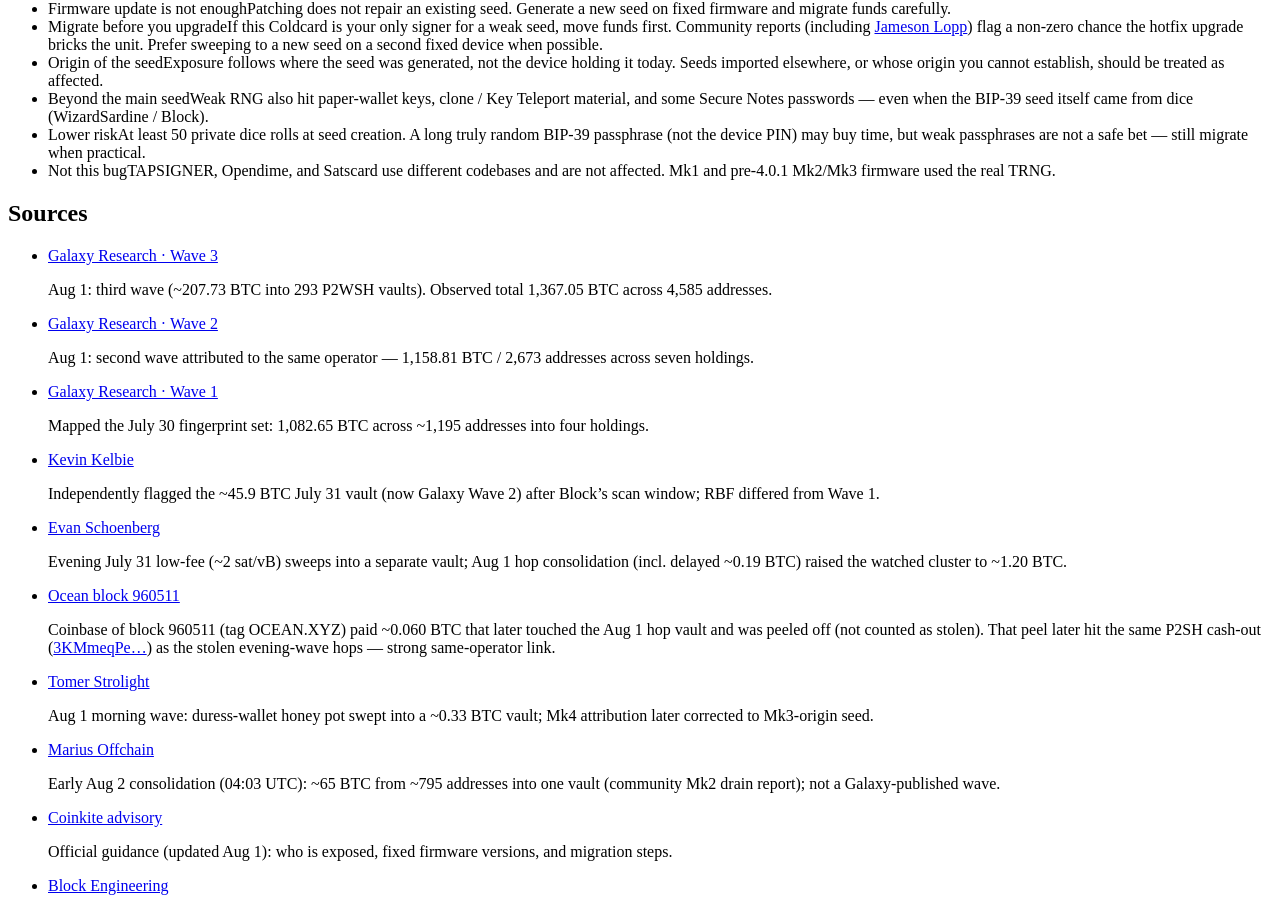
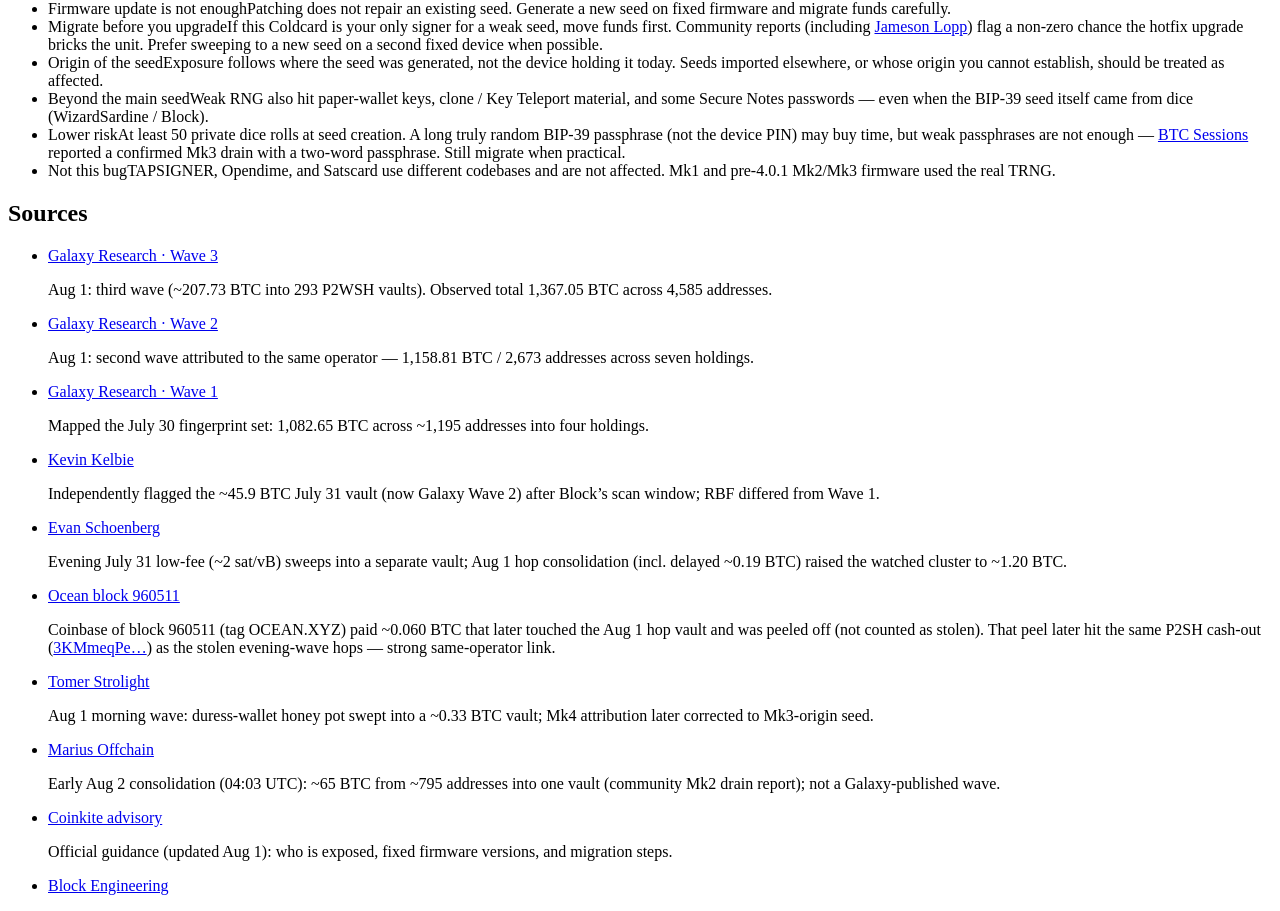
Before and after one commit to SamSamskies/coldcard-hack-tracker, a React (Vite) app: page / in a window 1280 px wide. Shown: the part 6519-7430 px from the top of the page. Built offline with nearby package versions, Linux system fonts and the light colour scheme; no server answers; the HTML template or start-up script is replaced by a standard one.

Commit message:
fix: update risk checklist text for clarity and context
- Revised the description for the 'Lower risk' point to include a reference to a specific incident involving weak passphrases, enhancing user awareness regarding migration practices.

```diff
--- a/src/components/RiskChecklist.tsx
+++ b/src/components/RiskChecklist.tsx
@@ -47,7 +47,7 @@ const POINTS = [
   },
   {
     label: 'Lower risk',
-    text: 'At least 50 private dice rolls at seed creation. A long truly random BIP-39 passphrase (not the device PIN) may buy time, but weak passphrases are not a safe bet — still migrate when practical.',
+    text: 'At least 50 private dice rolls at seed creation. A long truly random BIP-39 passphrase (not the device PIN) may buy time, but weak passphrases are not enough — [BTC Sessions](https://x.com/BTCsessions/status/2084024733511921691) reported a confirmed Mk3 drain with a two-word passphrase. Still migrate when practical.',
   },
   {
     label: 'Not this bug',
```
